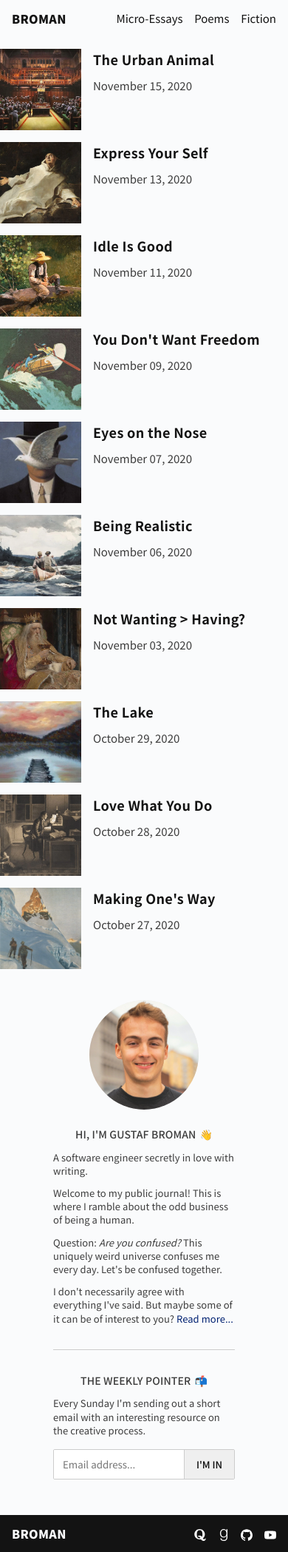
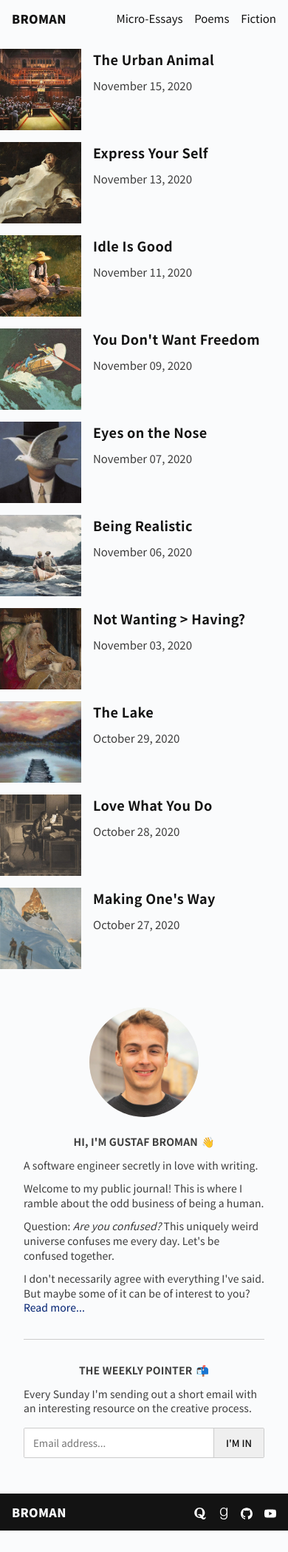
Before and after one commit to gdbroman/broman.blog, a Jekyll site: the page built from index.html, in a window 390 px wide. Shown: the whole page at 74% size. Built offline with Jekyll 4.4.1, drawn with Linux system fonts in a browser that asks for light colours; after the commit the page ends 2069 px from its top, so only the background shows below that.

Commit message:
sidebar mobile update

```diff
--- a/_sass/sidebar.scss
+++ b/_sass/sidebar.scss
@@ -110,13 +110,26 @@ aside {
         width:100%;
         padding-right: 32px;
         padding-left: 32px;
-        margin: 16px auto 0 auto;
+        margin: 26px auto 0 auto;
+    }
+}
+@media screen and (max-width:$s) {
+    section.mh aside {
+        max-width: 100%;
+        min-width: 100%;
+        padding-left: 32px;
+        padding-right: 32px;
+        h3 {
+            font-size: 14px;
+            font-weight: 600;
+        }
+        p {
+            font-size: 14px;
+        }
     }
 }
 @media screen and (max-width:$xs) {
     section.mh aside {
-        max-width: 100%;
-        min-width: 100%;
         padding-left: $padding_s;
         padding-right: $padding_s;
     }
```
